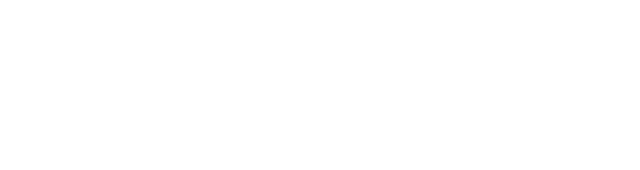
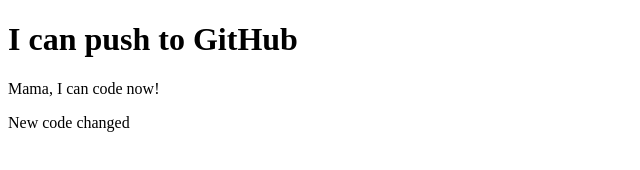
Before and after one commit to siddiquenaim/my-second-repo, a plain HTML site: page index.html in a window 1280 px wide. Shown: the whole page, without its empty margins (0-640 px from the left). Drawn offline with Linux system fonts and the light colour scheme.

Commit message:
added header

```diff
--- a/index.html
+++ b/index.html
@@ -7,6 +7,8 @@
     <title>My Second Repo</title>
 </head>
 <body>
-
+    <h1>I can push to GitHub</h1>
+    <p>Mama, I can code now!</p>
+    <p>New code changed</p>
 </body>
 </html>
```
